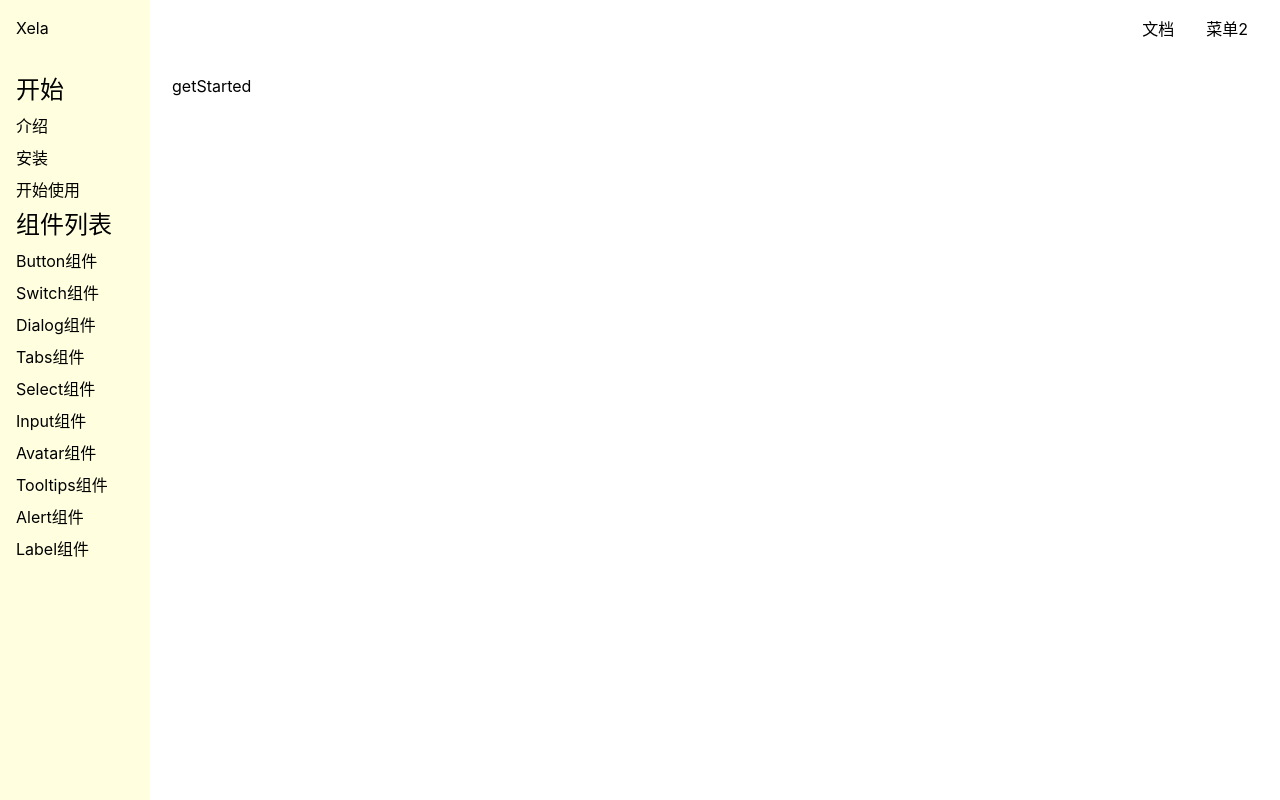
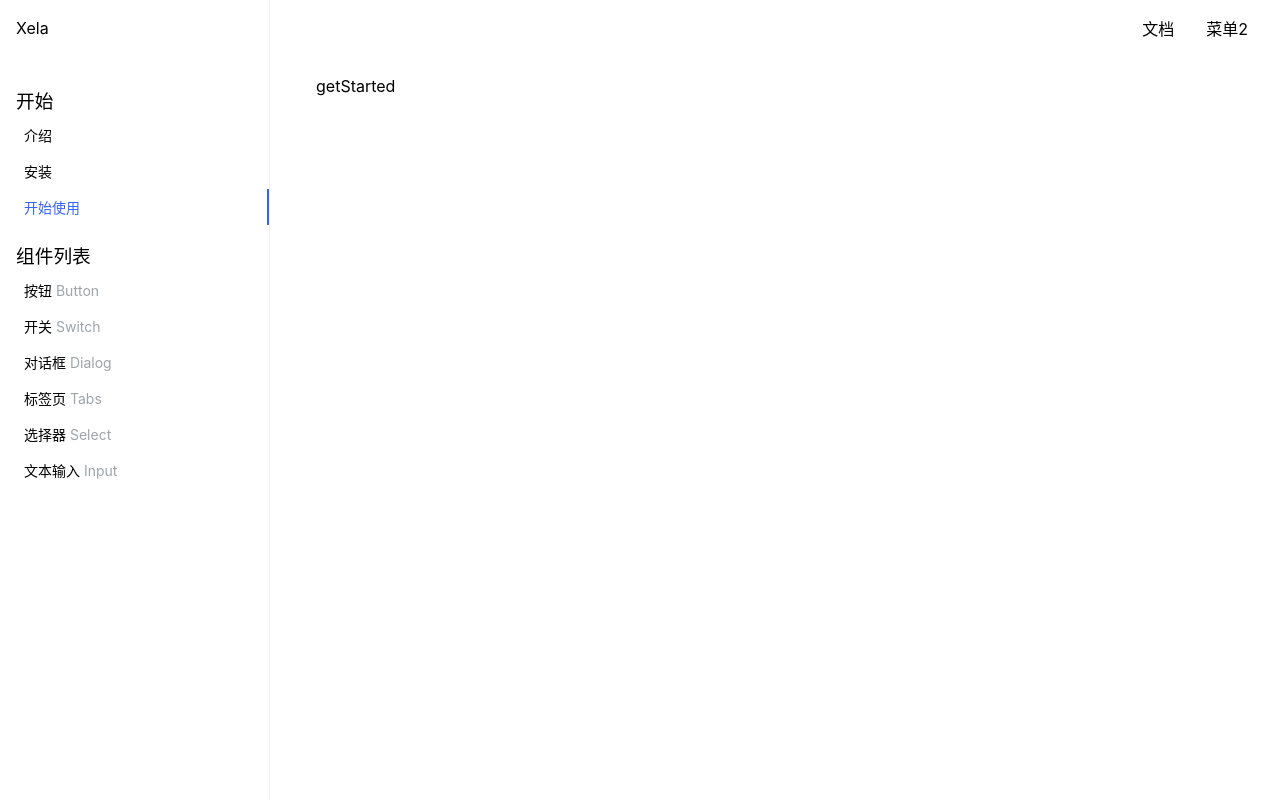
Before and after one commit to chenyulian/xela-ui, a Vue app: page /#/doc/get-started in a window 1280 px wide. Built offline with nearby package versions, Linux system fonts and the light colour scheme.

Commit message:
更新侧边栏样式

```diff
--- a/src/views/Doc.vue
+++ b/src/views/Doc.vue
@@ -3,39 +3,39 @@
         <Topnav class="nav"/>
         <div class="content">
             <aside v-if="asideVisible">
-                <h2>开始</h2>
+                <h3>开始</h3>
                 <ol>
                     <li>
-                        <router-link to="/doc/intro">介绍</router-link>
+                        <router-link to="/doc/intro" active-class="active">介绍</router-link>
                     </li>
                     <li>
-                        <router-link to="/doc/install">安装</router-link>
+                        <router-link to="/doc/install" active-class="active">安装</router-link>
                     </li>
                     <li>
-                        <router-link to="/doc/get-started">开始使用</router-link>
+                        <router-link to="/doc/get-started" active-class="active">开始使用</router-link>
                     </li>
                 </ol>
-                <h2>组件列表</h2>
+                <h3>组件列表</h3>
                 <ol>
                     <li>
-                        <router-link to="/doc/button">Button组件</router-link>
+                        <router-link to="/doc/button" active-class="active">按钮 <span>Button</span></router-link>
                     </li>
                     <li>
-                        <router-link to="/doc/switch">Switch组件</router-link>
+                        <router-link to="/doc/switch" active-class="active">开关 <span>Switch</span></router-link>
                     </li>
                     <li>
-                        <router-link to="/doc/dialog">Dialog组件</router-link>
+                        <router-link to="/doc/dialog" active-class="active">对话框 <span>Dialog</span></router-link>
                     </li>
                      <li>
-                        <router-link to="/doc/tabs">Tabs组件</router-link>
+                        <router-link to="/doc/tabs" active-class="active">标签页 <span>Tabs</span></router-link>
                     </li>
                     <li>
-                        <router-link to="/doc/select">Select组件</router-link>
+                        <router-link to="/doc/select" active-class="active">选择器 <span>Select</span></router-link>
                     </li>
                     <li>
-                        <router-link to="/doc/input">Input组件</router-link>
+                        <router-link to="/doc/input" active-class="active">文本输入 <span>Input</span></router-link>
                     </li>
-                    <li>
+                    <!-- <li>
                         <router-link to="/doc/avatar">Avatar组件</router-link>
                     </li>
                    <li>
@@ -46,7 +46,7 @@
                     </li>
                      <li>
                         <router-link to="/doc/label">Label组件</router-link>
-                    </li>
+                    </li> -->
                 </ol>
             </aside>
             <main>
@@ -71,21 +71,44 @@ import Topnav from "../components/Topnav.vue";
 </script>
 
 <style lang="scss" scoped>
+$border-color: #efeff5;
+$base-color: #3463fe;
 aside {
-    width: 150px;
-    padding: 16px;
-    background-color:lightyellow;
+    width: 270px;
+    background-color:#fff;
+    border-right: 1px solid $border-color;
     position:fixed;
     top: 0;
     left: 0;
     padding-top: 70px;
     height: 100%;
-    h2 {
+    z-index: 1;
+    h3 {
         margin-bottom: 4px;
+        margin-top: 16px;
+        padding-left: 16px;
     }
     ol {
         li {
-            padding: 4px 0;
+            padding-left: 16px;
+            font-size: 14px;
+            &:hover {
+                cursor: pointer;
+                color: $base-color;
+                & a > span {
+                    color: $base-color;
+                }
+            }
+            & a {
+                display: block;
+                height: 100% ;
+                width: 100%;
+                padding: 8px 0;
+                padding-left: 8px;
+            }
+            & a > span {
+                color: #9ea4aa;
+            }
         }
     }
      @media (max-width:500px) {
@@ -93,8 +116,12 @@ aside {
      }
 }
 
-main {
-    overflow: auto;
+.active {
+    color: $base-color;
+    border-right: 2px solid $base-color;
+    & >  span {
+        color: $base-color;
+    }
 }
 
 .layout {
@@ -109,7 +136,7 @@ main {
     & > .content {
         flex-grow: 1;
         padding-top: 60px;
-        padding-left: 156px;
+        padding-left: 300px;
         @media (max-width: 500px) {
             padding-left: 0;
         }
@@ -126,6 +153,7 @@ main {
         flex-grow: 1;
         padding: 16px;
         background: #fff;
+        overflow: auto;
     }
 }
 
```
